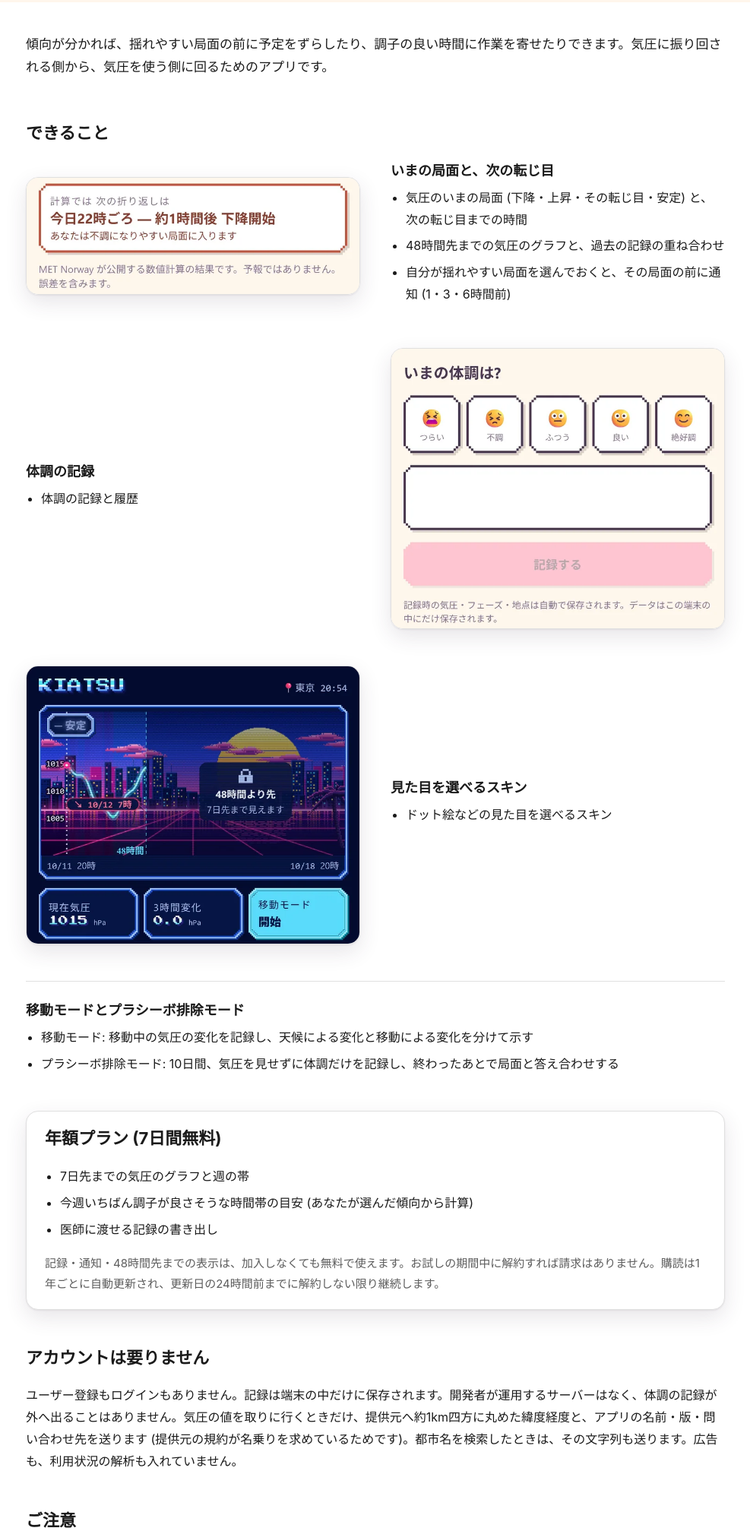
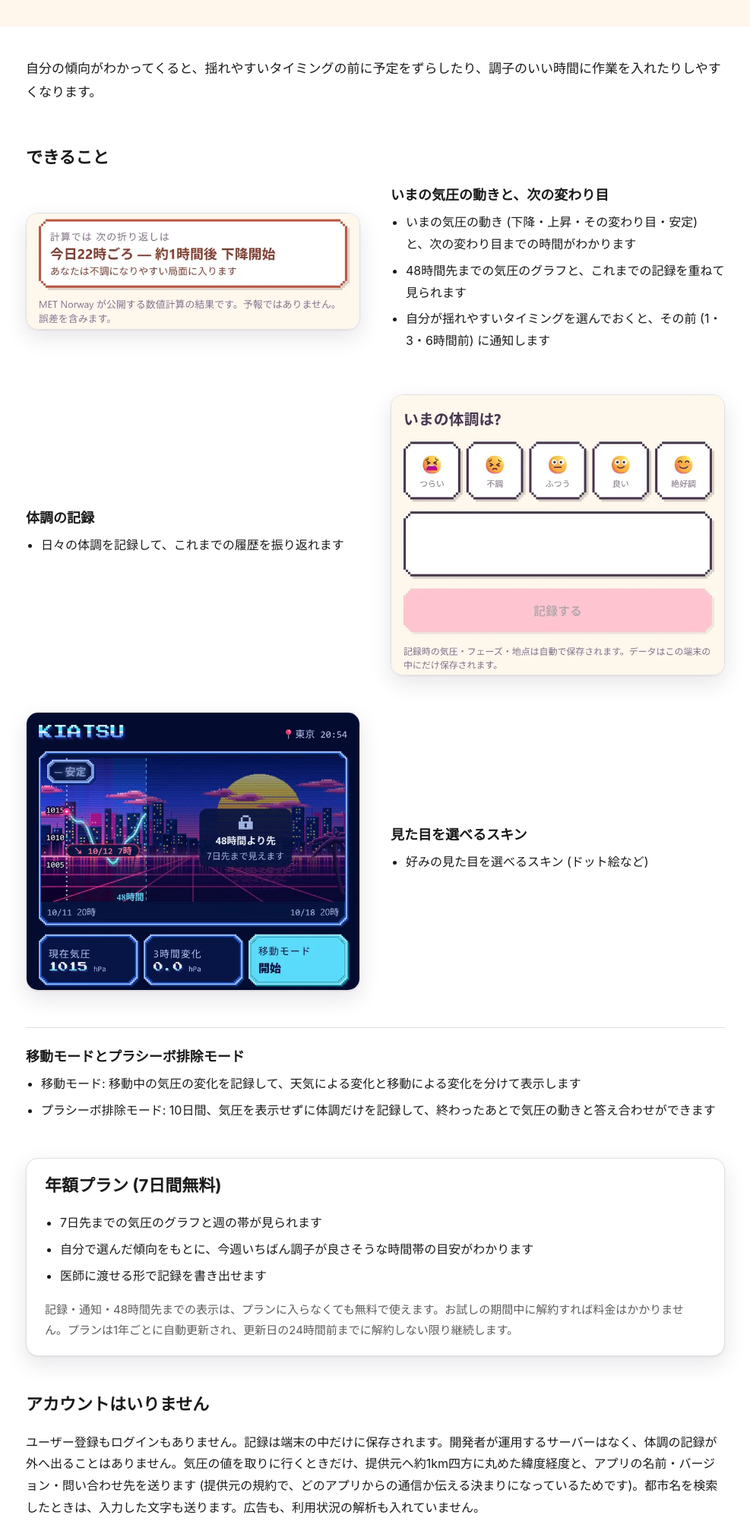
Before and after one commit to kurauchi-labs/kiatsu-app-site, a plain HTML site: page index.html in a window 1280 px wide. Shown: the part 637-2656 px from the top of the page at 76% size, without its empty margins (146-1133 px from the left). Drawn offline with Linux system fonts and the light colour scheme.

Commit message:
紹介ページの日本語を、書き直した掲載文にそろえる

```diff
--- a/index.html
+++ b/index.html
@@ -4,7 +4,7 @@
 <meta charset="utf-8">
 <meta name="viewport" content="width=device-width, initial-scale=1">
 <title>KIATSU 気圧を味方にする</title>
-<meta name="description" content="気圧の上がり下がりと体調の記録を重ねて、自分がどの局面で揺れやすいかを確かめるアプリです。気圧の値は MET Norway の数値計算の結果をそのまま示します。アカウント登録はなく、記録は端末の中だけに保存されます。">
+<meta name="description" content="気圧の上がり下がりと体調の記録を重ねて、自分がどんなタイミングで揺れやすいかを確かめられるアプリです。気圧の値は、MET Norway の数値計算の結果をそのまま表示しています。アカウント登録はいらず、記録は端末の中だけに保存されます。">
 <meta name="apple-itunes-app" content="app-id=6799972657">
 <link rel="canonical" href="https://kurauchi-labs.github.io/kiatsu-app-site/">
 <link rel="alternate" hreflang="ja" href="https://kurauchi-labs.github.io/kiatsu-app-site/">
@@ -14,7 +14,7 @@
 <meta property="og:type" content="website">
 <meta property="og:site_name" content="KIATSU">
 <meta property="og:title" content="KIATSU 気圧を味方にする">
-<meta property="og:description" content="気圧と体調を重ねて、自分の波を知る">
+<meta property="og:description" content="気圧と体調の記録を重ねて、自分の傾向を確かめられます">
 <meta property="og:url" content="https://kurauchi-labs.github.io/kiatsu-app-site/">
 <meta property="og:image" content="https://kurauchi-labs.github.io/kiatsu-app-site/assets/icon-512.png">
 <meta property="og:locale" content="ja_JP">
@@ -107,8 +107,8 @@
     <div>
       <img class="app-icon" src="./assets/icon-192.png" alt="KIATSU のアイコン" width="88" height="88">
       <h1>KIATSU <span class="nowrap">気圧を味方にする</span></h1>
-      <p class="subtitle">気圧と体調を重ねて、自分の波を知る</p>
-      <p class="lead">気圧が変わると体調が揺れることがあります。けれど、どの局面で揺れるかは人によって違います。下がり始めにこたえる人もいれば、いちばん低いところや、上がり始めで崩れる人もいます。KIATSU は、気圧の上がり下がりと自分の体調の記録を重ねて、自分の傾向を確かめるための道具です。</p>
+      <p class="subtitle">気圧と体調の記録を重ねて、自分の傾向を確かめられます</p>
+      <p class="lead">気圧が変わると、体調が揺れることがあります。でも、いつしんどくなるかは人それぞれです。下がり始めがつらい人もいれば、下がりきったところや、上がり始めで調子を崩す人もいます。KIATSU は、気圧の上がり下がりと体調の記録を重ねて、自分の傾向を確かめられるアプリです。</p>
       <a class="badge" href="https://apps.apple.com/jp/app/id6799972657">
         <picture>
           <source srcset="./assets/app-store-badge-ja-white.svg" media="(prefers-color-scheme: dark)">
@@ -124,7 +124,7 @@
 
 <main class="wrap">
   <section class="intro">
-    <p>傾向が分かれば、揺れやすい局面の前に予定をずらしたり、調子の良い時間に作業を寄せたりできます。気圧に振り回される側から、気圧を使う側に回るためのアプリです。</p>
+    <p>自分の傾向がわかってくると、揺れやすいタイミングの前に予定をずらしたり、調子のいい時間に作業を入れたりしやすくなります。</p>
   </section>
 
   <section>
@@ -135,11 +135,11 @@
         <img src="./assets/ja/turn.webp" alt="ホーム画面の一部。計算上の次の折り返しの時刻と、不調になりやすい局面に入るという知らせ" width="720" height="251" loading="lazy">
       </figure>
       <div>
-        <h3>いまの局面と、次の転じ目</h3>
+        <h3>いまの気圧の動きと、次の変わり目</h3>
         <ul>
-          <li>気圧のいまの局面 (下降・上昇・その転じ目・安定) と、次の転じ目までの時間</li>
-          <li>48時間先までの気圧のグラフと、過去の記録の重ね合わせ</li>
-          <li>自分が揺れやすい局面を選んでおくと、その局面の前に通知 (1・3・6時間前)</li>
+          <li>いまの気圧の動き (下降・上昇・その変わり目・安定) と、次の変わり目までの時間がわかります</li>
+          <li>48時間先までの気圧のグラフと、これまでの記録を重ねて見られます</li>
+          <li>自分が揺れやすいタイミングを選んでおくと、その前 (1・3・6時間前) に通知します</li>
         </ul>
       </div>
     </article>
@@ -151,7 +151,7 @@
       <div>
         <h3>体調の記録</h3>
         <ul>
-          <li>体調の記録と履歴</li>
+          <li>日々の体調を記録して、これまでの履歴を振り返れます</li>
         </ul>
       </div>
     </article>
@@ -163,7 +163,7 @@
       <div>
         <h3>見た目を選べるスキン</h3>
         <ul>
-          <li>ドット絵などの見た目を選べるスキン</li>
+          <li>好みの見た目を選べるスキン (ドット絵など)</li>
         </ul>
       </div>
     </article>
@@ -171,8 +171,8 @@
     <div class="more">
       <h3>移動モードとプラシーボ排除モード</h3>
       <ul>
-        <li>移動モード: 移動中の気圧の変化を記録し、天候による変化と移動による変化を分けて示す</li>
-        <li>プラシーボ排除モード: 10日間、気圧を見せずに体調だけを記録し、終わったあとで局面と答え合わせする</li>
+        <li>移動モード: 移動中の気圧の変化を記録して、天気による変化と移動による変化を分けて表示します</li>
+        <li>プラシーボ排除モード: 10日間、気圧を表示せずに体調だけを記録して、終わったあとで気圧の動きと答え合わせができます</li>
       </ul>
     </div>
   </section>
@@ -180,22 +180,22 @@
   <section class="plan">
     <h2>年額プラン (7日間無料)</h2>
     <ul>
-      <li>7日先までの気圧のグラフと週の帯</li>
-      <li>今週いちばん調子が良さそうな時間帯の目安 (あなたが選んだ傾向から計算)</li>
-      <li>医師に渡せる記録の書き出し</li>
+      <li>7日先までの気圧のグラフと週の帯が見られます</li>
+      <li>自分で選んだ傾向をもとに、今週いちばん調子が良さそうな時間帯の目安がわかります</li>
+      <li>医師に渡せる形で記録を書き出せます</li>
     </ul>
-    <p class="terms">記録・通知・48時間先までの表示は、加入しなくても無料で使えます。お試しの期間中に解約すれば請求はありません。購読は1年ごとに自動更新され、更新日の24時間前までに解約しない限り継続します。</p>
+    <p class="terms">記録・通知・48時間先までの表示は、プランに入らなくても無料で使えます。お試しの期間中に解約すれば料金はかかりません。プランは1年ごとに自動更新され、更新日の24時間前までに解約しない限り継続します。</p>
   </section>
 
   <section>
-    <h2>アカウントは要りません</h2>
-    <p>ユーザー登録もログインもありません。記録は端末の中だけに保存されます。開発者が運用するサーバーはなく、体調の記録が外へ出ることはありません。気圧の値を取りに行くときだけ、提供元へ約1km四方に丸めた緯度経度と、アプリの名前・版・問い合わせ先を送ります (提供元の規約が名乗りを求めているためです)。都市名を検索したときは、その文字列も送ります。広告も、利用状況の解析も入れていません。</p>
+    <h2>アカウントはいりません</h2>
+    <p>ユーザー登録もログインもありません。記録は端末の中だけに保存されます。開発者が運用するサーバーはなく、体調の記録が外へ出ることはありません。気圧の値を取りに行くときだけ、提供元へ約1km四方に丸めた緯度経度と、アプリの名前・バージョン・問い合わせ先を送ります (提供元の規約で、どのアプリからの通信か伝える決まりになっているためです)。都市名を検索したときは、入力した文字も送ります。広告も、利用状況の解析も入れていません。</p>
   </section>
 
   <section class="notes">
     <h2>ご注意</h2>
     <p>このアプリは病気の診断・治療・予防を目的としたものではありません。表示される内容は医師の診断に代わるものではありません。体調に不安があるときは医療機関にご相談ください。</p>
-    <p>気圧の値は MET Norway (ノルウェー気象研究所) が公開している数値計算の結果です。気象の予報ではなく、本アプリが独自に予想したものでもありません。値には誤差が含まれ、実際に測られる気圧とずれることがあります。</p>
+    <p>気圧の値は MET Norway (ノルウェー気象研究所) が公開している数値計算の結果です。気象の予報ではなく、このアプリが独自に予想したものでもありません。値には誤差が含まれ、実際に測った気圧とずれることがあります。</p>
   </section>
 
   <section class="cta">
```
